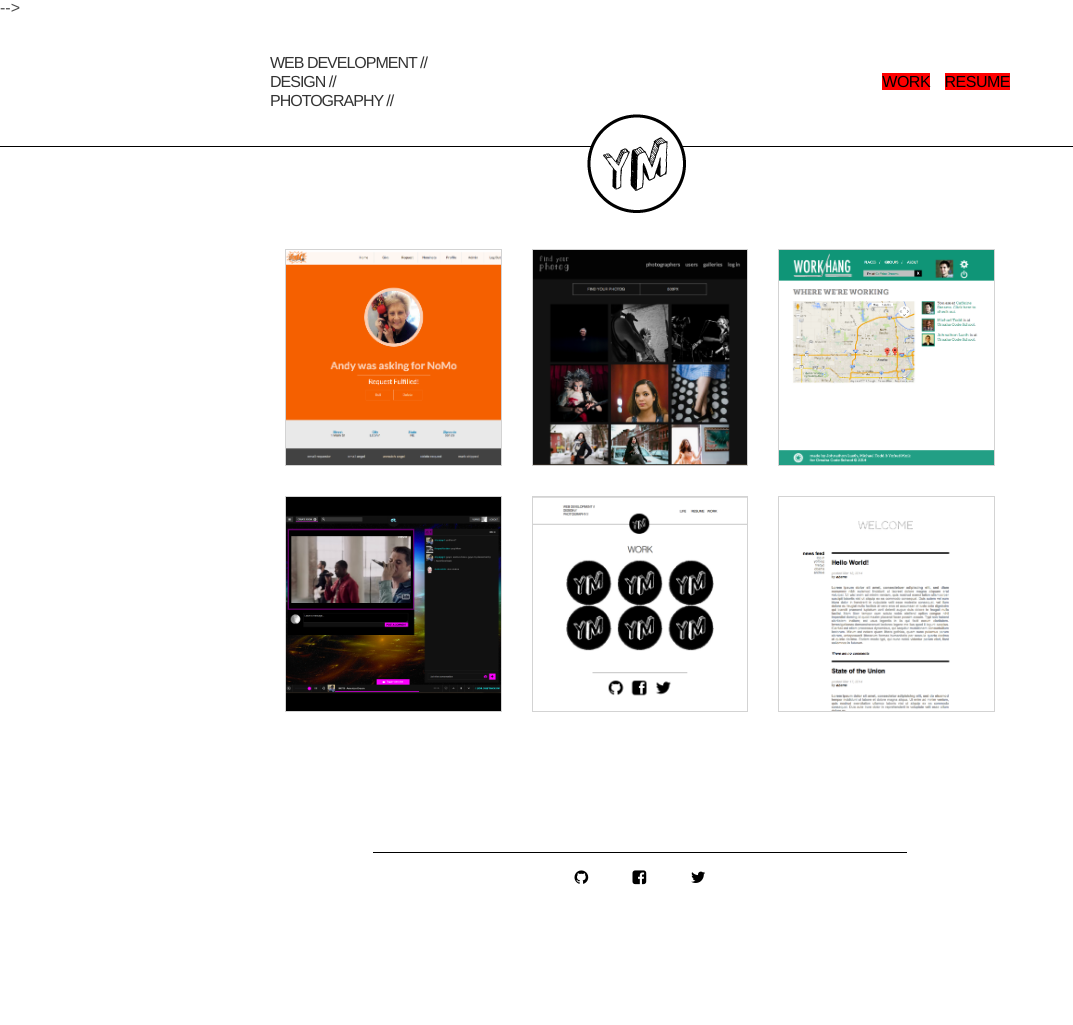
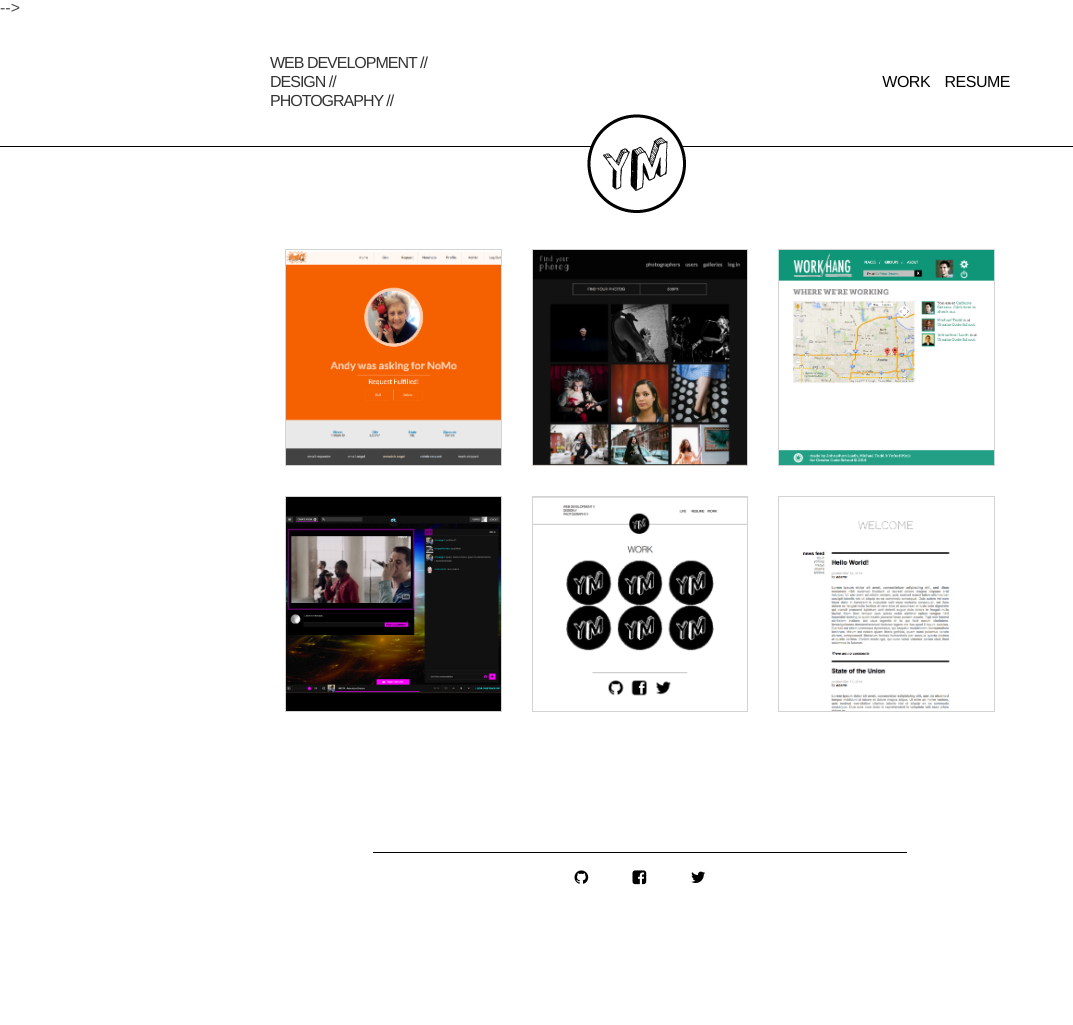
Before and after one commit to yofred/yofred.github.io, a Jekyll site: the page built from index.html, in a window 1280 px wide. Shown: the whole page, without its empty margins (0-1073 px from the left). Built offline with Jekyll 4.4.1, drawn with Linux system fonts in a browser that asks for light colours; nearby versions of some CDN libraries.

Commit message:
hover effect for navbar links

```diff
--- a/css/main.css
+++ b/css/main.css
@@ -1,13 +1,9 @@
-#work-button{
-  width:100px;
-  background-color:red;
-  height:50px;
+#work-button:hover{
+  color:gray;
 }
 
-#resume-button{
-  width:100px;
-  background-color:red;
-  height:50px;
+#resume-button:hover{
+  color:gray;
 }
 
 
```
